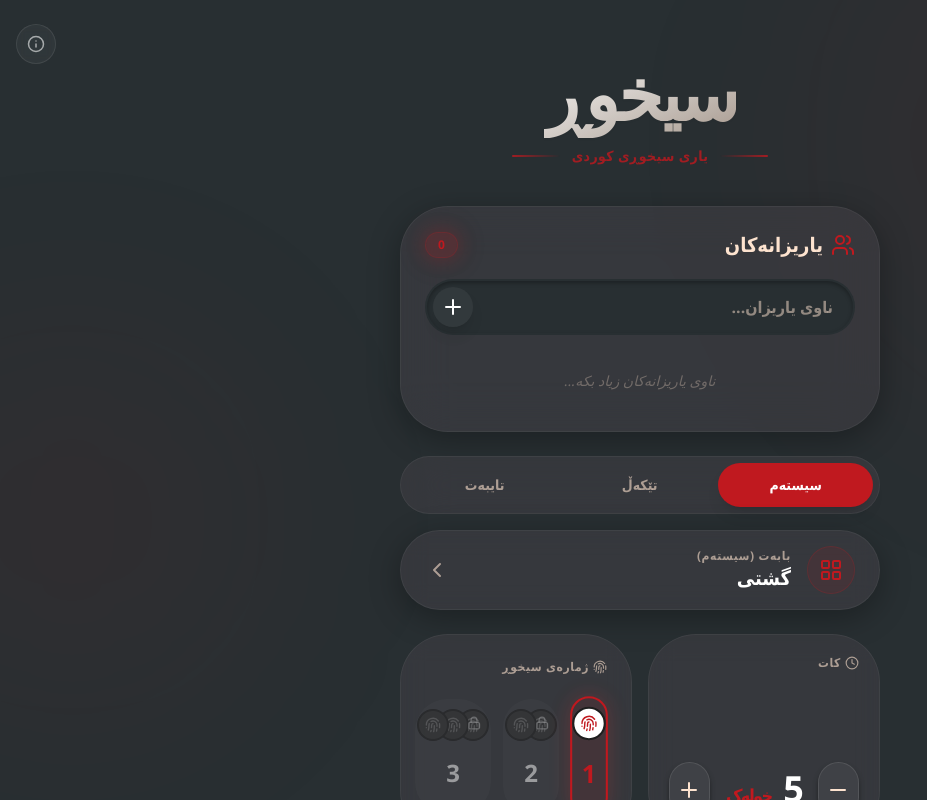
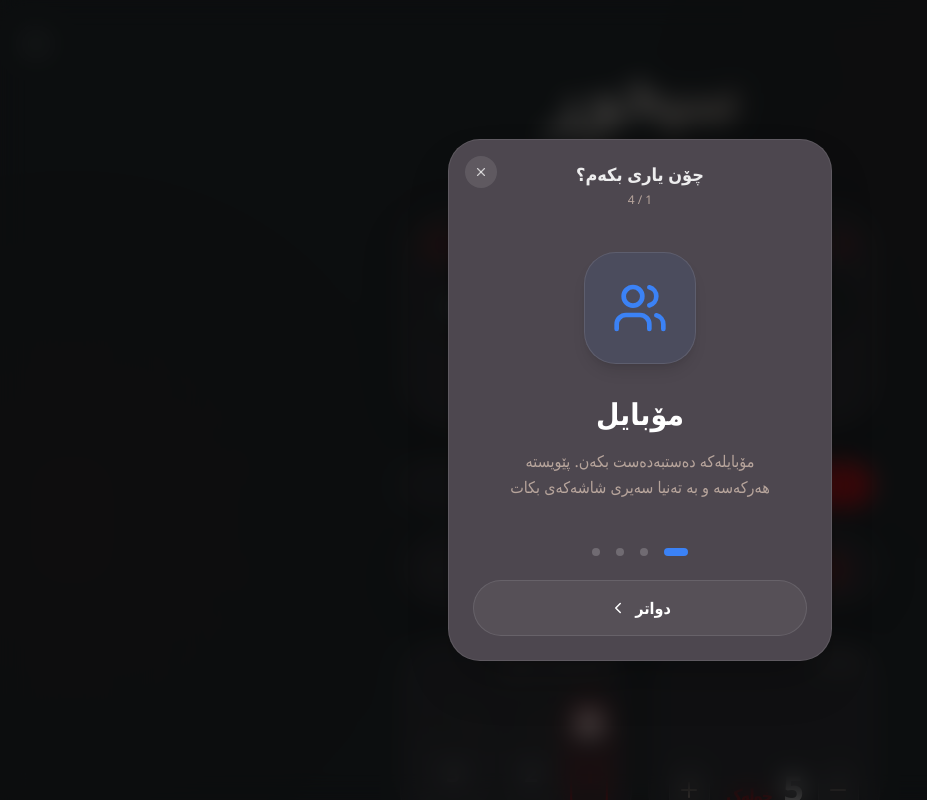
Before and after one commit to abdulhadikamaran/Spy-Game, a React (Vite) app: page / in a window 1280 px wide. Shown: the top 800 px of the page, without its empty margins (0-927 px from the left). Built offline with nearby package versions, Linux system fonts and the light colour scheme.

Commit message:
Refactor tutorial modal state management

```diff
--- a/src/components/lobby/Lobby.tsx
+++ b/src/components/lobby/Lobby.tsx
@@ -42,7 +42,9 @@ export const Lobby: React.FC = () => {
   const [toastMsg, setToastMsg] = useState('');
   const [showToast, setShowToast] = useState(false);
   const [isCategoryModalOpen, setIsCategoryModalOpen] = useState(false);
-  const [isHowToPlayOpen, setIsHowToPlayOpen] = useState(false);
+  const [isHowToPlayOpen, setIsHowToPlayOpen] = useState(() => {
+    return !localStorage.getItem('sixur-tutorial-seen');
+  });
 
   // Show pulse animation on ? button for first-time visitors
   const [isFirstVisit] = useState(() => {
@@ -52,7 +54,13 @@ export const Lobby: React.FC = () => {
 
   const handleOpenTutorial = useCallback(() => {
     setIsHowToPlayOpen(true);
+  }, []);
+
+  const handleCloseTutorial = useCallback(() => {
+    setIsHowToPlayOpen(false);
     localStorage.setItem('sixur-tutorial-seen', 'true');
+    // Dispatch event so InstallPrompt knows tutorial is done
+    window.dispatchEvent(new Event('tutorial-closed'));
   }, []);
 
   const triggerToast = useCallback((msg: string) => {
@@ -169,7 +177,7 @@ export const Lobby: React.FC = () => {
       </header>
 
       {/* How To Play Modal */}
-      <HowToPlay isOpen={isHowToPlayOpen} onClose={() => setIsHowToPlayOpen(false)} />
+      <HowToPlay isOpen={isHowToPlayOpen} onClose={handleCloseTutorial} />
 
       <main className="flex-grow w-full max-w-lg mx-auto px-4 flex flex-col gap-6 z-10 mt-6 pb-12">
 
```
